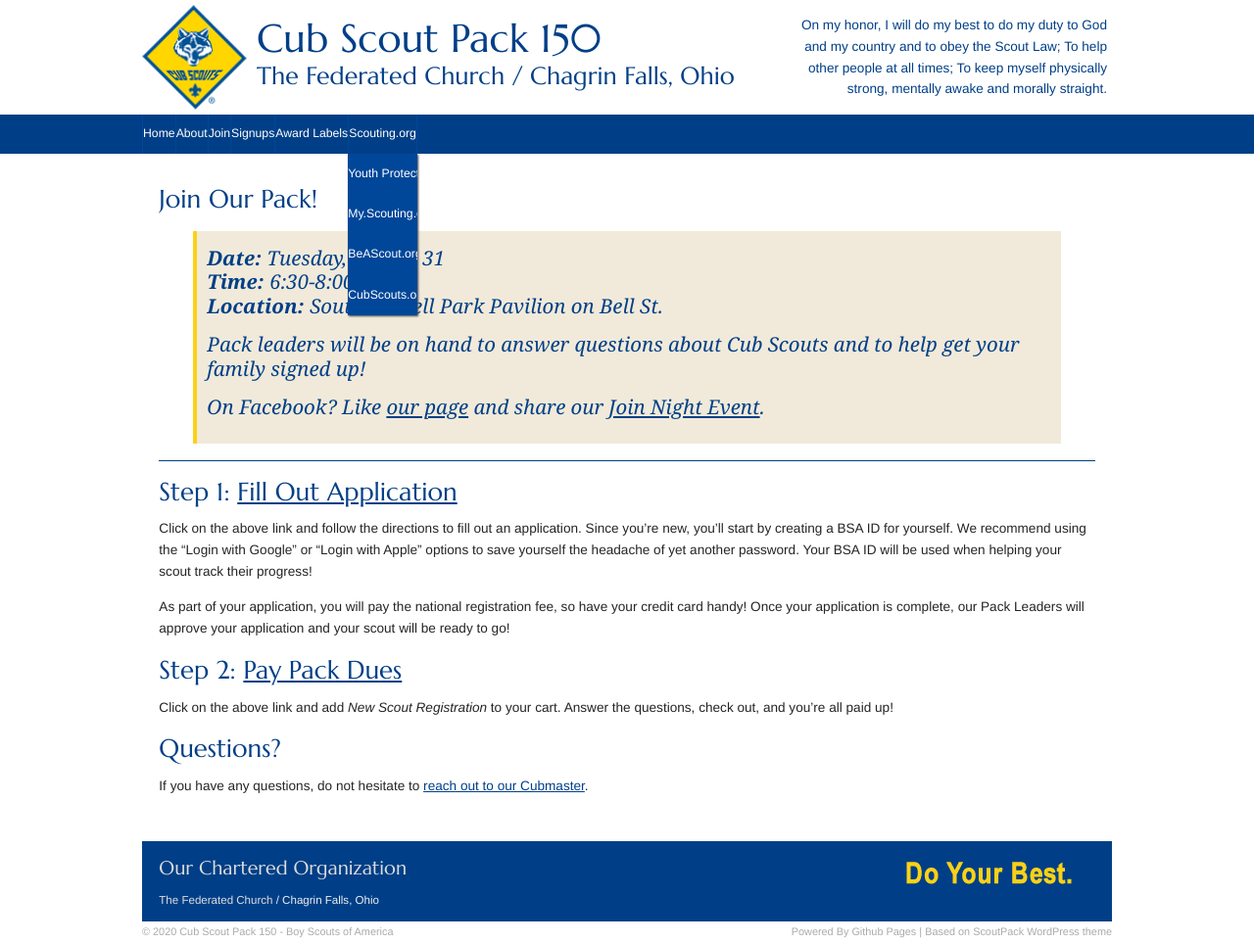
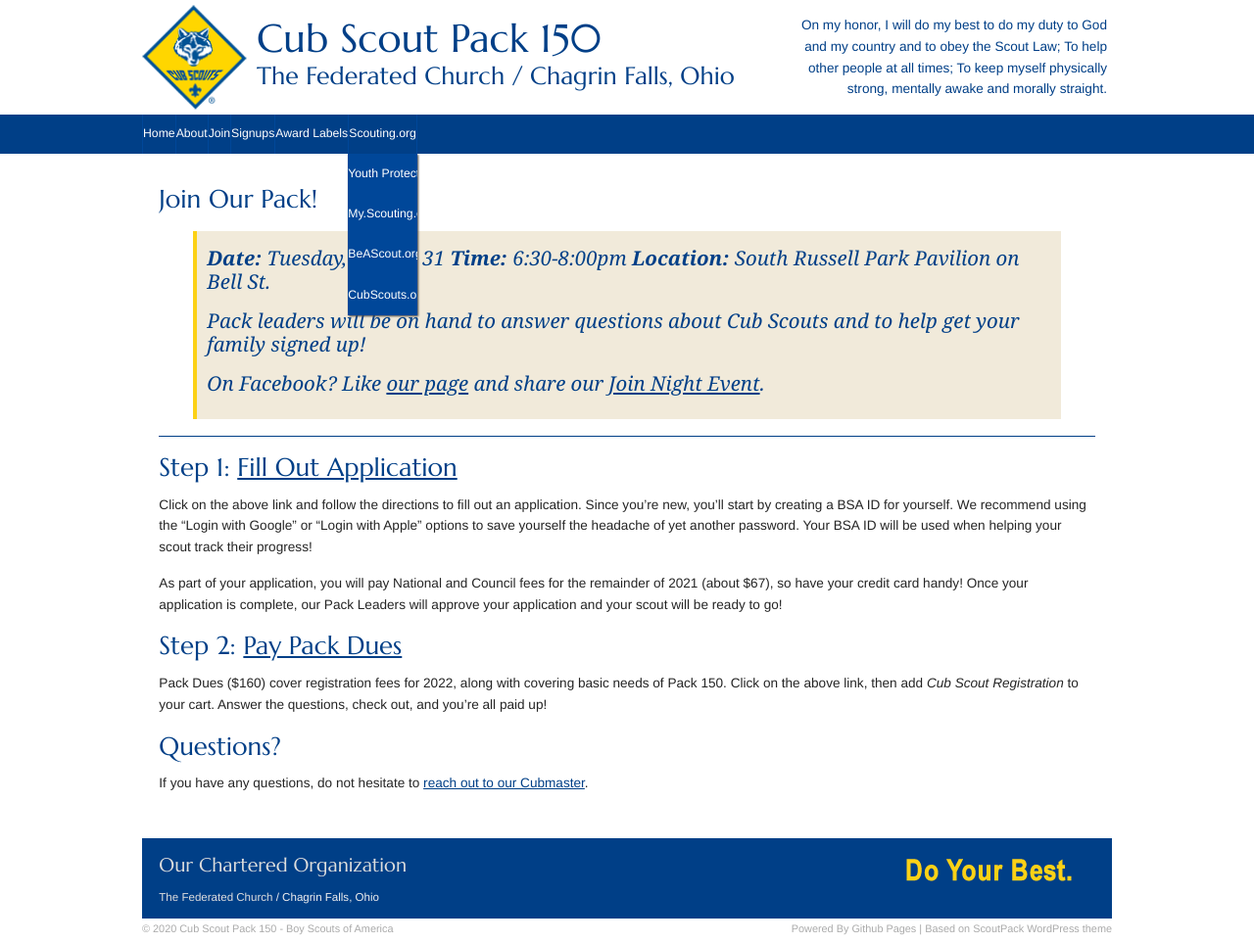
Before and after one commit to Pack150/Pack150.github.io, a Jekyll site: the page built from join.md, in a window 1280 px wide. Shown: the whole page at 98% size. Built offline with Jekyll 4.4.1, drawn with Linux system fonts in a browser that asks for light colours; nearby versions of some CDN libraries; library files that are not in the unit come from our copies.

Commit message:
Tweaked the language about payments

```diff
--- a/join.md
+++ b/join.md
@@ -18,10 +18,10 @@
 ## Step 1: [Fill Out Application](https://my.scouting.org/VES/OnlineReg/1.0.0/?&tu=UF-MB-440paa0150)
 Click on the above link and follow the directions to fill out an application. Since you're new, you'll start by creating a BSA ID for yourself. We recommend using the "Login with Google" or "Login with Apple" options to save yourself the headache of yet another password. Your BSA ID will be used when helping your scout track their progress!
 
-As part of your application, you will pay the national registration fee, so have your credit card handy! Once your application is complete, our Pack Leaders will approve your application and your scout will be ready to go!
+As part of your application, you will pay National and Council fees for the remainder of 2021 (about $67), so have your credit card handy! Once your application is complete, our Pack Leaders will approve your application and your scout will be ready to go!
 
 ## Step 2: [Pay Pack Dues](https://pack-150-registration-2021-22.cheddarup.com)
-Click on the above link and add _New Scout Registration_ to your cart. Answer the questions, check out, and you're all paid up!
+Pack Dues ($160) cover registration fees for 2022, along with covering basic needs of Pack 150. Click on the above link, then add _Cub Scout Registration_ to your cart. Answer the questions, check out, and you're all paid up!
 
 ## Questions?
 If you have any questions, do not hesitate to [reach out to our Cubmaster](mailto:Cubmaster@Pack150.org?subject=Questions%20about%20joining%Pack%20150).
```
